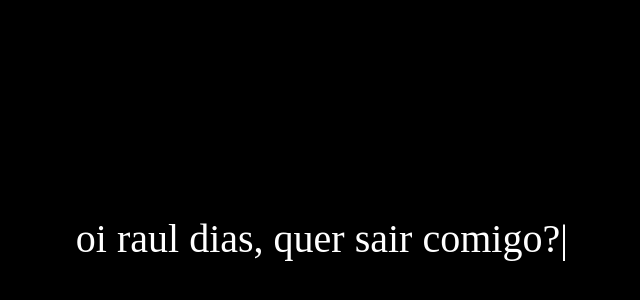
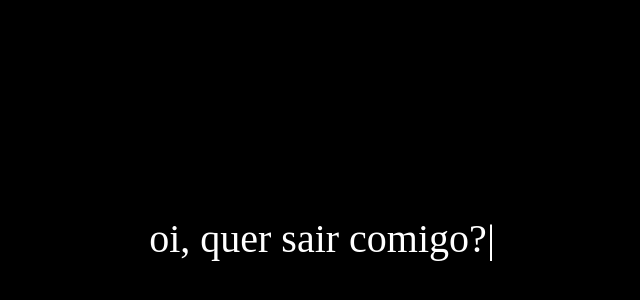
Before and after one commit to felpzreiz/studies, a plain HTML site: page index.html in a window 1280 px wide. Shown: the part 162-462 px from the top of the page, without its empty margins (318-958 px from the left). Drawn offline with Linux system fonts and the light colour scheme.

Commit message:
Update index.html

```diff
--- a/index.html
+++ b/index.html
@@ -65,7 +65,7 @@ html {
     <script>
 
         let i = 0;
-        let message = "oi raul dias, quer sair comigo? ";
+        let message = "oi, quer sair comigo? ";
 
 
         typing();
```
